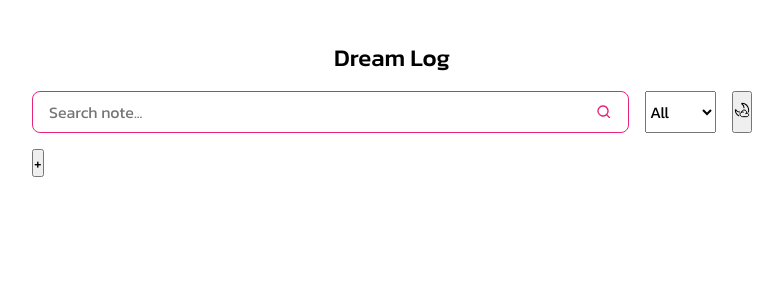
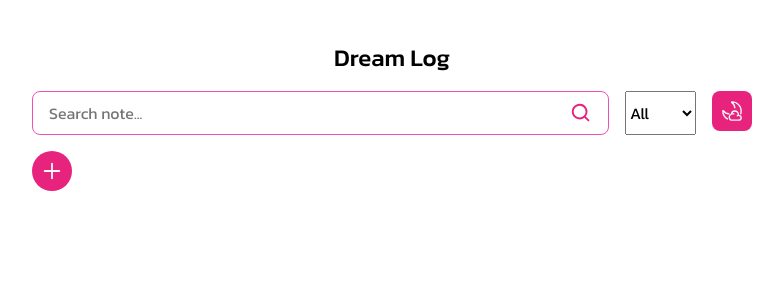
Before and after one commit to CodectiveOrg/bootcamp-2025-01-react-jeyafzam, a React (Vite) app in the folder dream-log/: page / in a window 1280 px wide. Shown: the top 300 px of the page, without its empty margins (248-1031 px from the left). Built offline with nearby package versions, Linux system fonts and the light colour scheme; a web font is replaced by a local one.

Commit message:
explicit height to form elements

```diff
--- a/dream-log/package.json
+++ b/dream-log/package.json
@@ -10,6 +10,7 @@
     "preview": "vite preview"
   },
   "dependencies": {
+    "clsx": "^2.1.1",
     "react": "^18.3.1",
     "react-dom": "^18.3.1"
   },
--- a/dream-log/src/components/Button/Button.module.css
+++ b/dream-log/src/components/Button/Button.module.css
@@ -0,0 +1,66 @@
+.button {
+    display: inline grid;
+    place-content: center;
+
+    border: none;
+
+    font-weight: 500;
+
+    text-transform: uppercase;
+
+    cursor: pointer;
+
+    &.solid {
+      background-color: var(--color-primary);
+      color: var(--color-primary-text);
+    }
+
+    &.outlined {
+      background-color: var(--color-primary-text);
+      color: var(--color-primary);
+
+      border: 1px solid var(--color-primary);
+    }
+
+    &.rectangle {
+      border-radius: 0.5rem;
+    }
+
+    &.circle {
+      border-radius: 999rem;
+    }
+
+    &.small {
+      block-size: 2.5rem;
+
+      font-size: 1.125rem;
+    }
+
+    &.medium {
+      block-size: 2.5rem;
+
+      font-size: 1.375rem;
+    }
+
+    &.large {
+      block-size: 3.25rem;
+
+      font-size: 1.5rem;
+    }
+
+    &:not(.same-width-height) {
+      padding-inline: 1.125rem;
+    }
+
+    &.same-width-height {
+      inline-size: auto;
+      aspect-ratio: 1 / 1;
+    }
+
+    &:hover,
+    &:focus {
+      box-shadow: 0 0 3px hsl(332, 80%, 52%);
+
+      outline: none;
+    }
+  }
--- a/dream-log/src/components/Button/Button.tsx
+++ b/dream-log/src/components/Button/Button.tsx
@@ -1,11 +1,44 @@
-import { ComponentProps} from "react"
+import { ComponentProps } from "react";
 
-type Props =  ComponentProps<"button">
+import clsx from "clsx";
 
+import styles from "./Button.module.css";
 
- const Button = ({children , ...otherProps}: Props) =>{
-    return(
-        <button {...otherProps}>{children}</button>
-    )
+type variant = "solid" | "outlined";
+type Shape = "rectangle" | "circle";
+type Size = "small" | "medium" | "large";
+
+type Props = ComponentProps<"button"> & {
+  variant?: variant;
+  shape?: Shape;
+  size?: Size;
+  sameWidthHeight?: boolean;
+};
+
+function Button({
+  children,
+  className,
+  variant = "solid",
+  shape = "rectangle",
+  size = "medium",
+  sameWidthHeight = false,
+  ...otherProps
+}: Props) {
+  return (
+    <button
+      className={clsx(
+        styles.button,
+        styles[variant],
+        styles[shape],
+        styles[size],
+        sameWidthHeight && styles["same-width-height"],
+        className,
+      )}
+      {...otherProps}
+    >
+      {children}
+    </button>
+  );
 }
+
 export default Button;
--- a/dream-log/src/components/Footer/Footer.tsx
+++ b/dream-log/src/components/Footer/Footer.tsx
@@ -1,8 +1,15 @@
+import MingcuteAddLine from "../../icons/MingcuteAddLine";
+
 import Button from "../Button/Button";
+
+
+
 const Footer = () =>{
     return(
-        <footer>
-        <Button className="add">+</Button>
+        <footer >
+        <Button sameWidthHeight shape="circle">
+          <MingcuteAddLine/>
+        </Button>
       </footer>
     )
 }
--- a/dream-log/src/components/SearchBox/SearchBox.module.css
+++ b/dream-log/src/components/SearchBox/SearchBox.module.css
@@ -4,9 +4,9 @@
     display: flex;
     align-items: center;
 
-    padding: 0.5rem 1rem;
+    padding: 0.625rem 1rem;
 
-    border: 1px solid var(--color-primary);
+    border: 1px solid var(--color-primary-light);
     border-radius: 0.5rem;
 
     input {
@@ -14,7 +14,11 @@
 
         color: var(--color-primary);
 
+        block-size: 1em;
+
         border: none;
+
+        line-height: 1;
 
         &:focus{
             outline: none;
@@ -23,8 +27,12 @@
 
     svg {
         color: var(--color-primary);
+
+        font-size: 1.375rem;
+
+        cursor: pointer;
     }
     &:focus-within{
-        outline: 2px solid var(--color-primary-outline);
+        outline: 2px solid var(--color-primary-light);
     }
 }
--- a/dream-log/src/components/Toolbar/Toolbar.tsx
+++ b/dream-log/src/components/Toolbar/Toolbar.tsx
@@ -11,7 +11,7 @@ const Toolbar = () => {
     <div className={styles.Toolbar}>
       <SearchBox />
       <ItemTypeFilter />
-      <Button className="theme">
+      <Button sameWidthHeight className={styles.theme}>
         <SolarCloudyMoonLinear />
       </Button>
     </div>
--- /dev/null
+++ b/dream-log/src/icons/MingcuteAddLine.tsx
@@ -0,0 +1,23 @@
+import { SVGProps } from "react";
+
+export function MingcuteAddLine(props: SVGProps<SVGSVGElement>) {
+  return (
+    <svg
+      xmlns="http://www.w3.org/2000/svg"
+      width="1em"
+      height="1em"
+      viewBox="0 0 24 24"
+      {...props}
+    >
+      <g fill="none">
+        <path d="m12.593 23.258l-.011.002l-.071.035l-.02.004l-.014-.004l-.071-.035q-.016-.005-.024.005l-.004.01l-.017.428l.005.02l.01.013l.104.074l.015.004l.012-.004l.104-.074l.012-.016l.004-.017l-.017-.427q-.004-.016-.017-.018m.265-.113l-.013.002l-.185.093l-.01.01l-.003.011l.018.43l.005.012l.008.007l.201.093q.019.005.029-.008l.004-.014l-.034-.614q-.005-.018-.02-.022m-.715.002a.02.02 0 0 0-.027.006l-.006.014l-.034.614q.001.018.017.024l.015-.002l.201-.093l.01-.008l.004-.011l.017-.43l-.003-.012l-.01-.01z"></path>
+        <path
+          fill="currentColor"
+          d="M11 20a1 1 0 1 0 2 0v-7h7a1 1 0 1 0 0-2h-7V4a1 1 0 1 0-2 0v7H4a1 1 0 1 0 0 2h7z"
+        ></path>
+      </g>
+    </svg>
+  );
+}
+
+export default MingcuteAddLine;
--- a/dream-log/src/index.css
+++ b/dream-log/src/index.css
@@ -1,8 +1,9 @@
 :root {
   --color-surface: hsl(0, 0%, 97%);
   --color-text: hsl(0, 0%, 15%);
+   --color-primary-text: hsl(0, 0%, 97%);
   --color-primary:hsl(332, 80%, 52%);
-  --color-primary-outline:hsl(332, 80%, 52%, 40%);
+  --color-primary-light:hsla(320, 81%, 59%, 0.918);
 }
 
 *,
```
Also changed, not shown: 1 other file (tests, documents, lock files or other folders).
